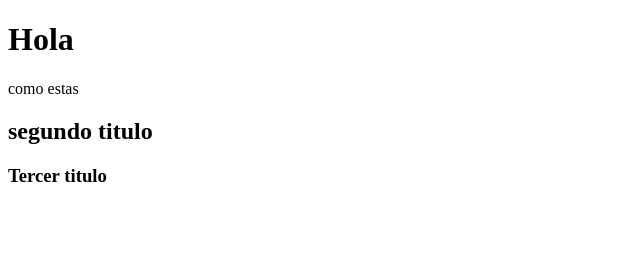
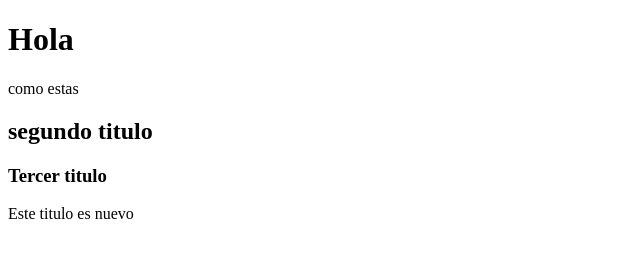
Before and after one commit to MatiasAltamiranda/Practica, a plain HTML site: page index.html in a window 1280 px wide. Shown: the whole page, without its empty margins (0-640 px from the left). Drawn offline with Linux system fonts and the light colour scheme.

Commit message:
cambio cuarto

```diff
--- a/index.html
+++ b/index.html
@@ -11,5 +11,6 @@
     <p>como estas</p>
     <h2>segundo titulo</h2>
     <h3>Tercer titulo</h3>
+    <p>Este titulo es nuevo</p>
 </body>
 </html>
```
